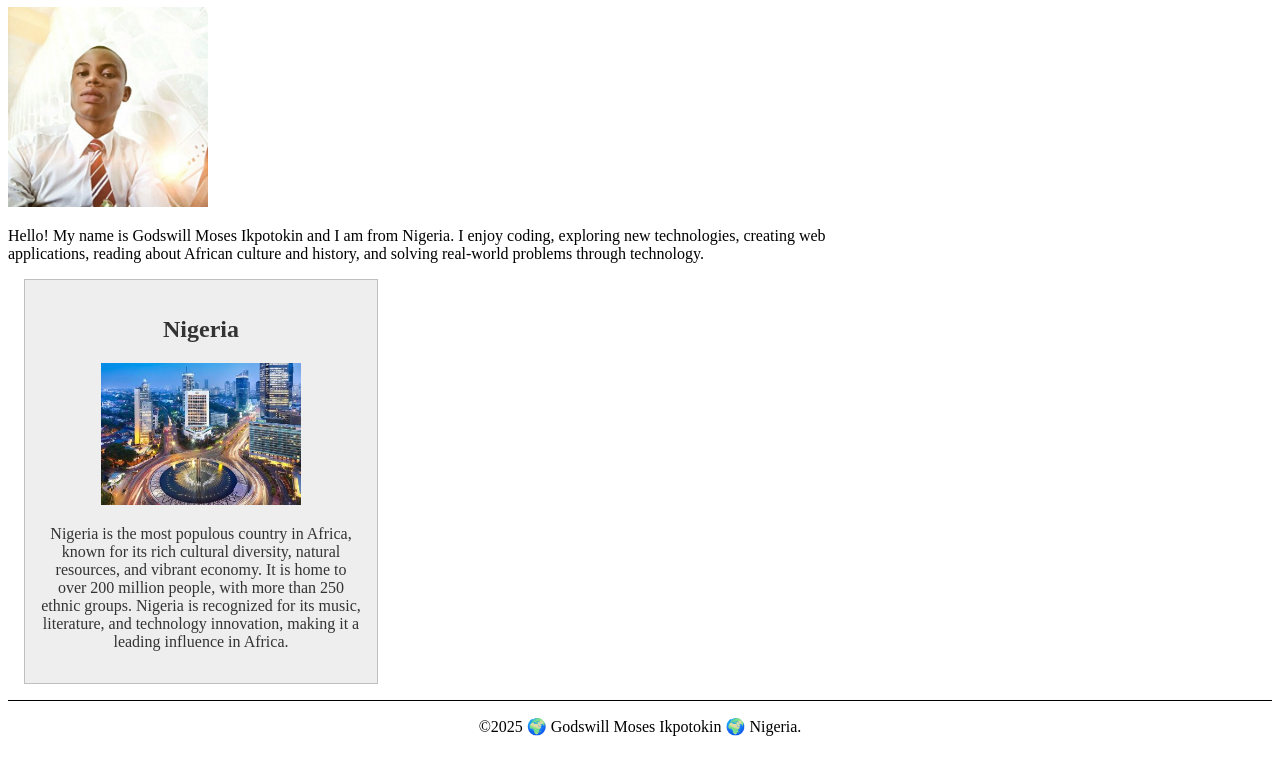
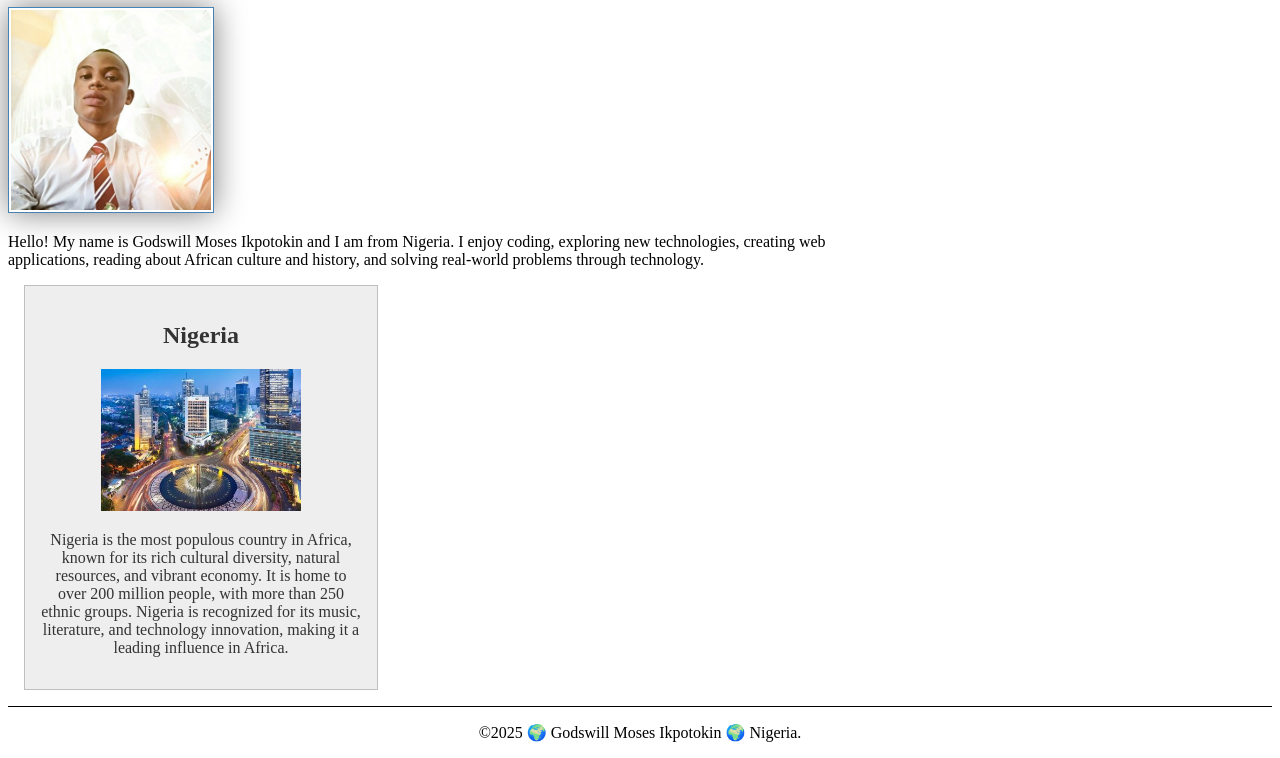
Before and after one commit to gikpotokin/wdd130, a plain HTML site: page index.html in a window 1280 px wide. Shown: the part 177-935 px from the top of the page. Drawn offline with Linux system fonts and the light colour scheme.

Commit message:
adjusted the images

```diff
--- a/styles/styles.css
+++ b/styles/styles.css
@@ -38,10 +38,9 @@ aside img {
 main img {
   width: 200px;
   height: auto;
-  /* border: 1px solid steelblue;
+  border: 1px solid steelblue;
   padding: 2px;
   box-shadow: 0 0 30px gray;
-  border-radius: 5px; */
 }
 
 h1 {
```
